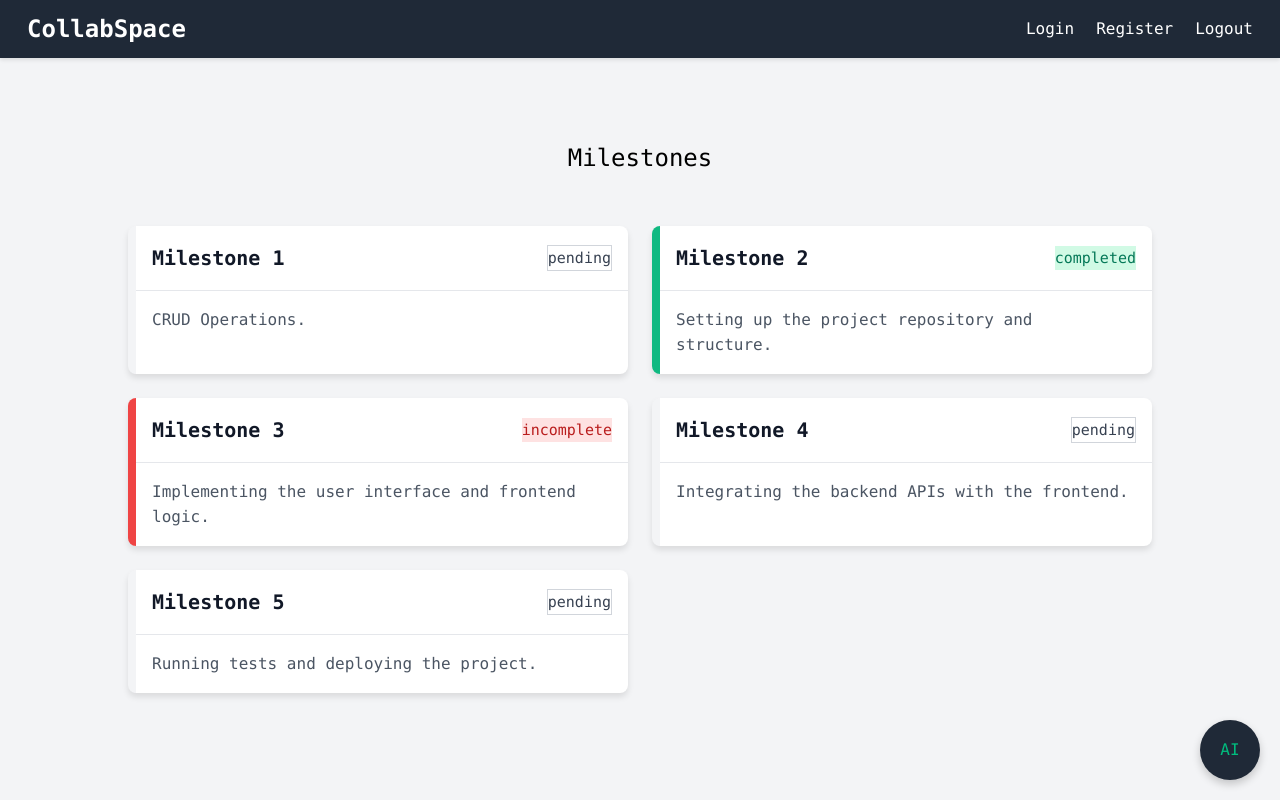
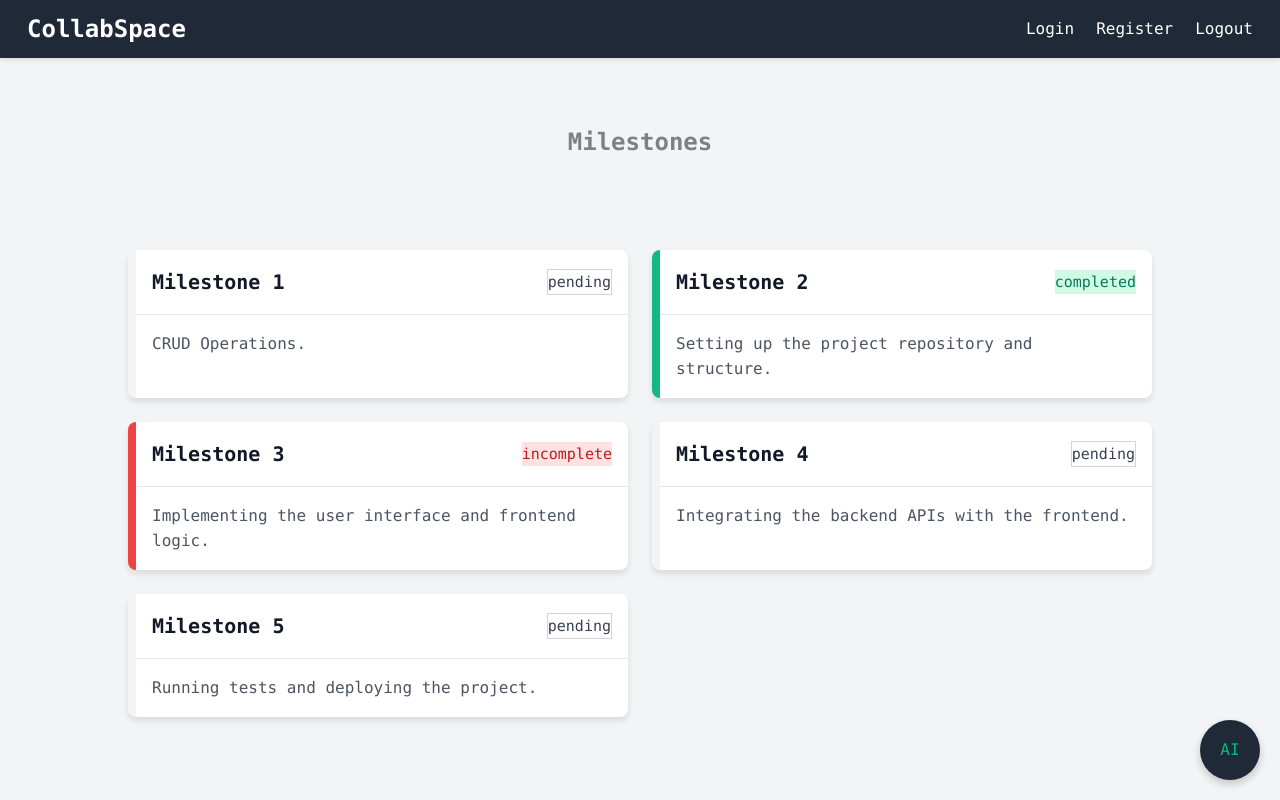
Before and after one commit to tanmay316/CollabSpace-Tracking-Student-Progress-in-Software-Projects, a Vue app in the folder frontend/: page /milestones in a window 1280 px wide. Built offline with nearby package versions, Linux system fonts and the light colour scheme.

Commit message:
submission n feedback router link

```diff
--- a/frontend/src/components/Milestones.vue
+++ b/frontend/src/components/Milestones.vue
@@ -2,6 +2,7 @@
     <div class="container">
       <div class="header">Milestones</div>
       <div class="content">
+        <RouterLink to='/submission'>
         <div class="grid">
           <div
             v-for="milestone in milestones"
@@ -24,6 +25,7 @@
             </div>
           </div>
         </div>
+      </RouterLink>
       </div>
     </div>
   </template>
@@ -85,9 +87,11 @@
   .header {
     text-align: center;
     font-size: 1.5rem;
-    color: #000;
     padding-bottom: 48px;
-    padding-top: 32px;
+    padding-top: 4rem;
+    color: gray;
+    font-weight: bold;
+    margin-bottom: 1rem;
   }
 
   .content {
```
